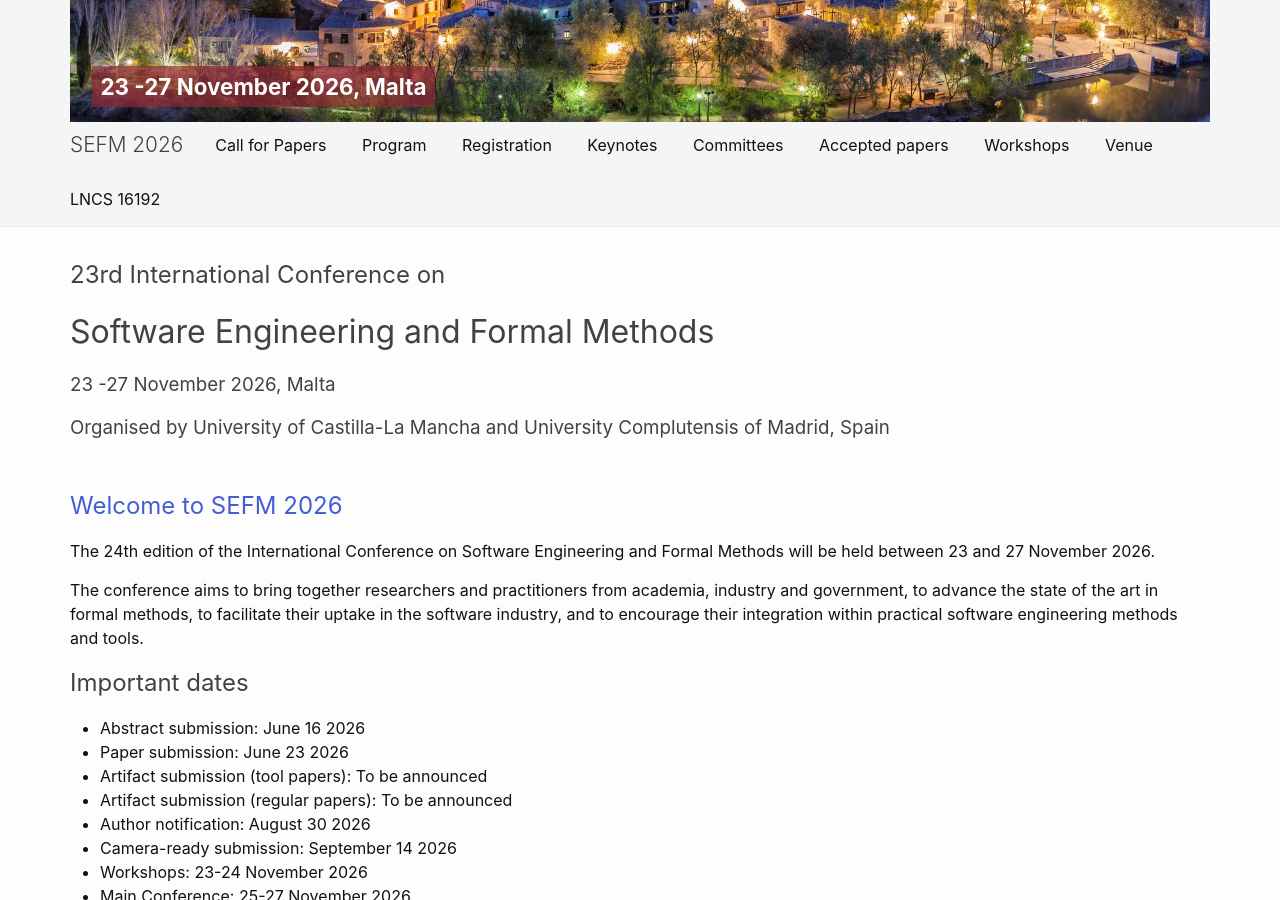
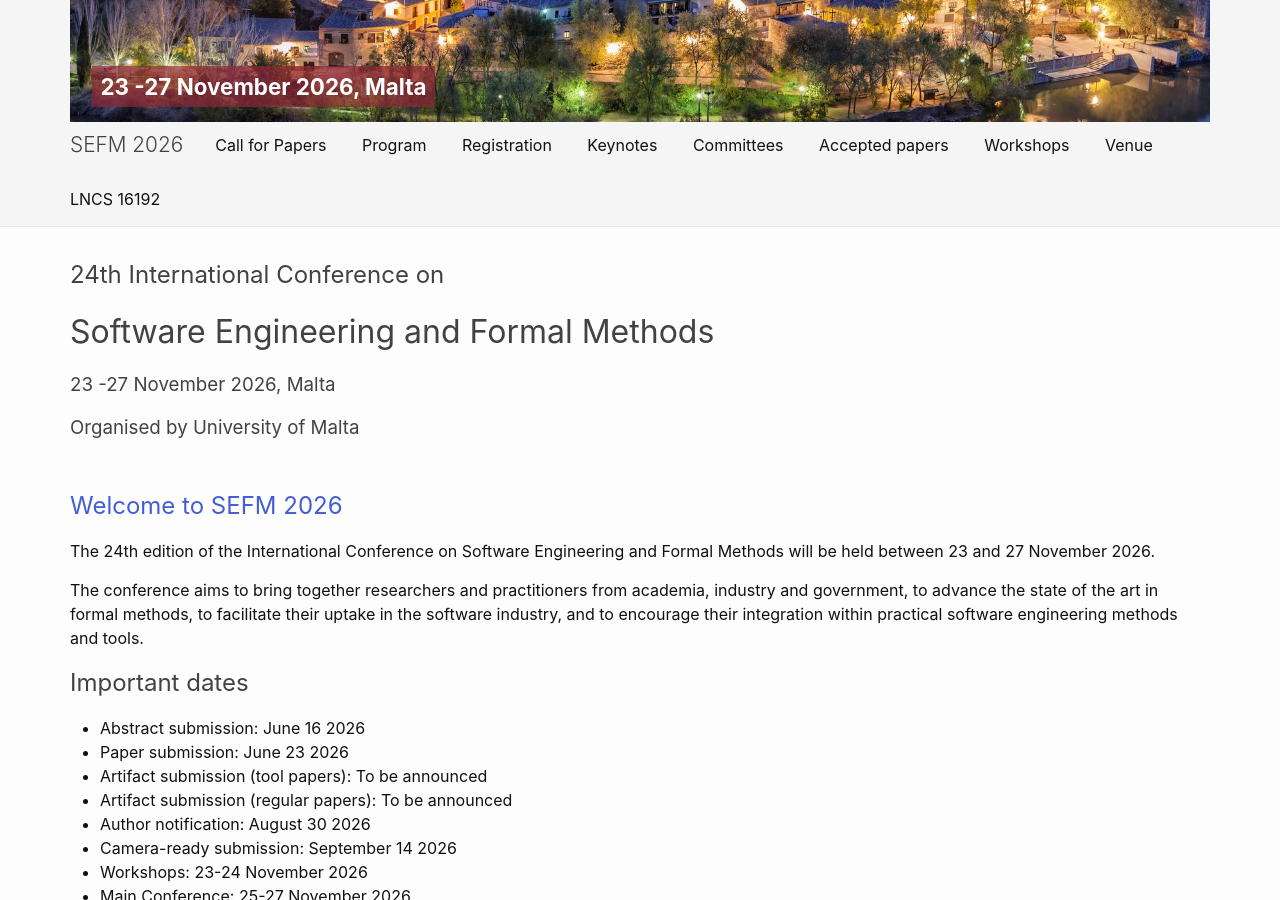
Before and after one commit to sefm-conference/2026, a Jekyll site: the page built from _pages/index.md, in a window 1280 px wide and 900 px high, scrolled down 520 px. Built offline with Jekyll 4.4.1, drawn with Linux system fonts in a browser that asks for light colours.

Commit message:
zsh:1: command not found: q

```diff
--- a/_layouts/home.html
+++ b/_layouts/home.html
@@ -4,10 +4,10 @@ layout: default
 
 <div class="home">
 
-    <h2>23rd International Conference on</h2>
+    <h2>24th International Conference on</h2>
     <h1 class="page-title">{{ page.list_title | default: "Software Engineering and Formal Methods" }}</h1>
     <h3>{{site.date | escape}}</h3>
-    <h3>Organised by University of Castilla-La Mancha and University Complutensis of Madrid, Spain</h3>
+    <h3>Organised by University of Malta</h3>
       <div class="page-content">
         {{ content }}
       </div>
```
